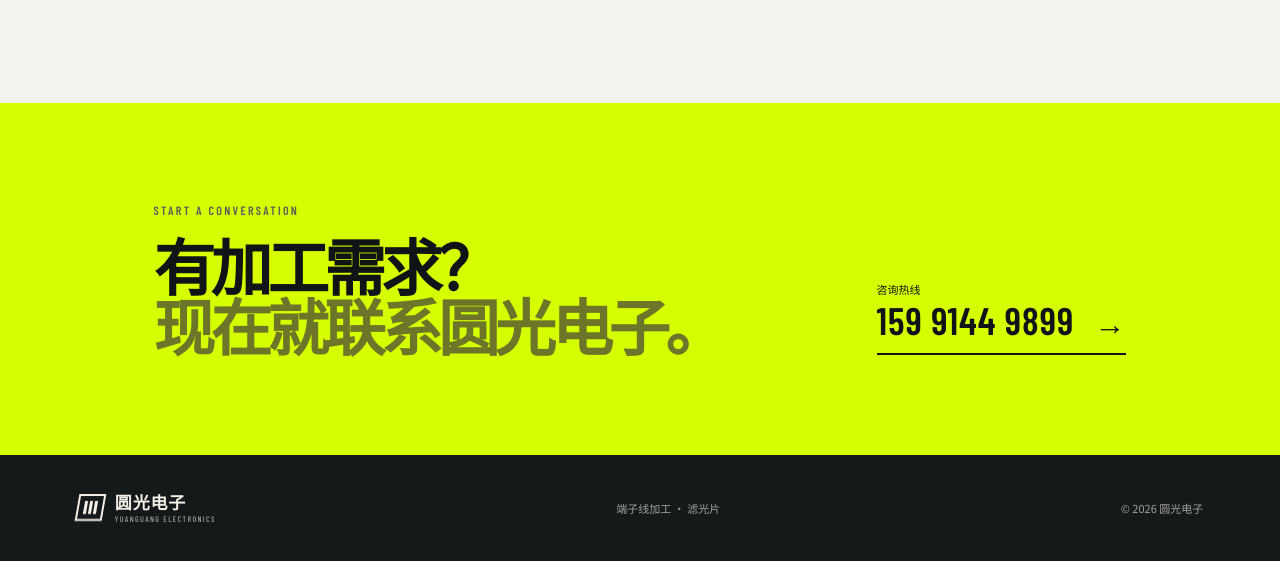
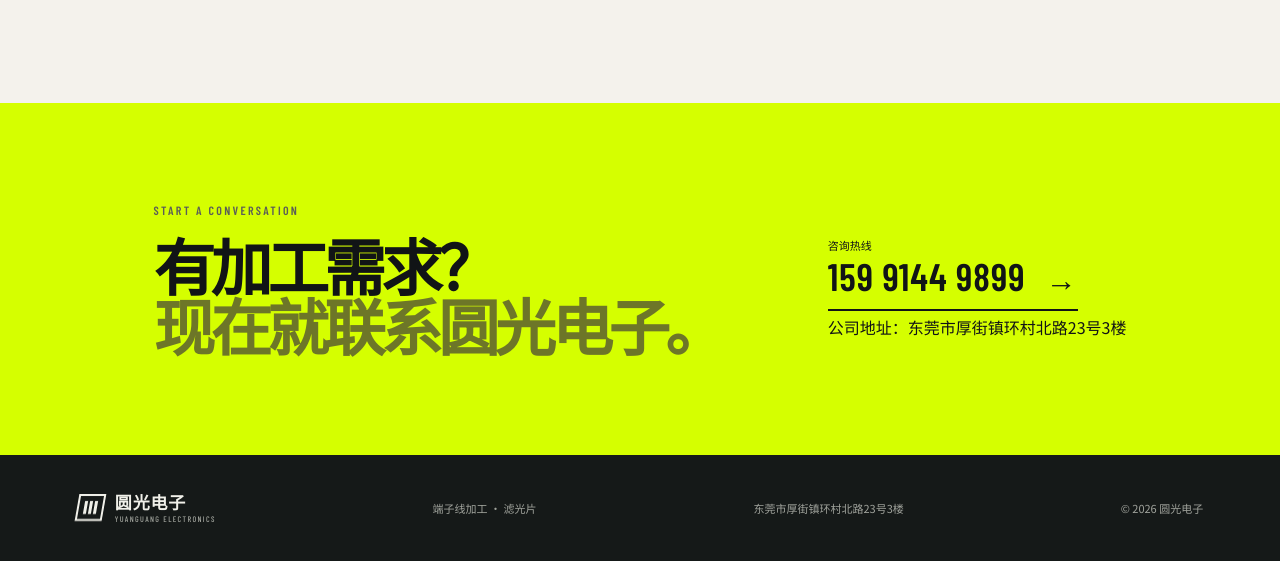
Before and after one commit to pangpangry/yuanguang-electronics, a Flask app: page / in a window 1280 px wide. Shown: the part 2560-3121 px from the top of the page. Run offline with Flask 3, Linux system fonts and the light colour scheme.

Commit message:
Add company address

```diff
--- a/templates/index.html
+++ b/templates/index.html
@@ -64,9 +64,9 @@
 
     <section class="contact">
       <div><p class="eyebrow">START A CONVERSATION</p><h2>有加工需求？<br><em>现在就联系圆光电子。</em></h2></div>
-      <a href="tel:15991449899" class="contact-number"><span>咨询热线</span>159 9144 9899 <b>→</b></a>
+      <div><a href="tel:15991449899" class="contact-number"><span>咨询热线</span>159 9144 9899 <b>→</b></a><p class="address">公司地址：东莞市厚街镇环村北路23号3楼</p></div>
     </section>
   </main>
-  <footer><a class="brand" href="#top"><span class="brand-mark"><i></i><i></i><i></i></span><span>圆光电子 <small>YUANGUANG ELECTRONICS</small></span></a><p>端子线加工 · 滤光片</p><p>© 2026 圆光电子</p></footer>
+  <footer><a class="brand" href="#top"><span class="brand-mark"><i></i><i></i><i></i></span><span>圆光电子 <small>YUANGUANG ELECTRONICS</small></span></a><p>端子线加工 · 滤光片</p><p>东莞市厚街镇环村北路23号3楼</p><p>© 2026 圆光电子</p></footer>
 </body>
 </html>
```
